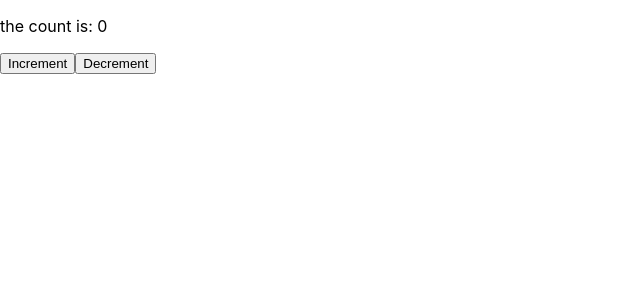
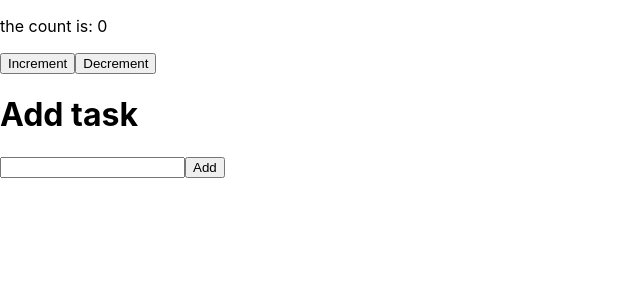
Before and after one commit to kireeti7/useredusedemo, a React (Create React App) app: page / in a window 1280 px wide. Shown: the top 300 px of the page, without its empty margins (0-640 px from the left). Built offline with nearby package versions, Linux system fonts and the light colour scheme.

Commit message:
input text and button is added

```diff
--- /dev/null
+++ b/src/Addtask.jsx
@@ -0,0 +1,23 @@
+import { useState } from "react";
+
+export default function Addtask({ onAddTask }) {
+    const [text, settext] = useState('');
+
+    return(
+        <div>
+            <h1>Add task</h1>
+            <input
+                type="text"
+                value={text}
+                onChange={e => settext(e.target.value)}
+            />
+            <button onClick={() => settext('')}
+                    onAddTask={text}
+            >
+                Add
+            </button>
+            <p>{text}</p>
+
+        </div>
+    );
+}
--- a/src/App.js
+++ b/src/App.js
@@ -1,10 +1,12 @@
 import React from 'react'
 import Increment from './Increment'
+import Addtask from './Addtask'
 
 const App = () => {
   return (
     <div>
       <Increment />
+      <Addtask />
     </div>
   )
 }
```
